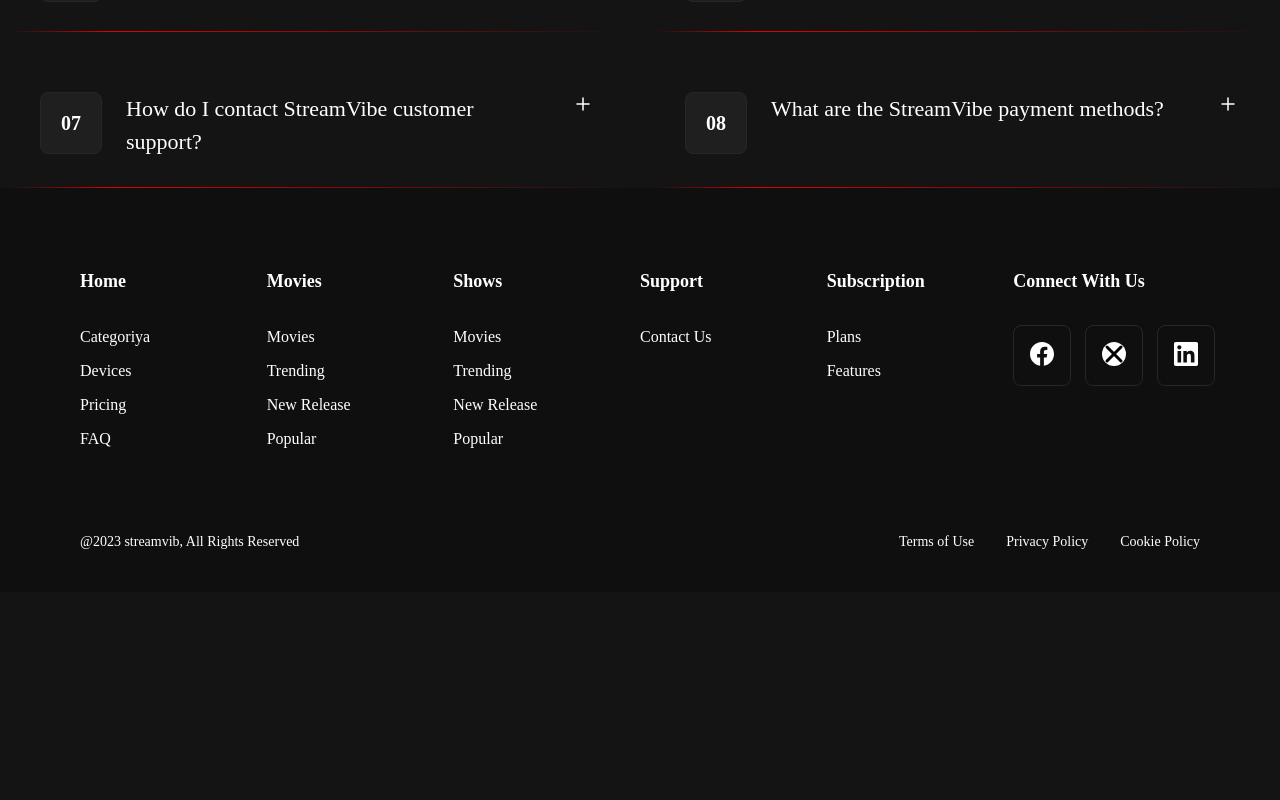
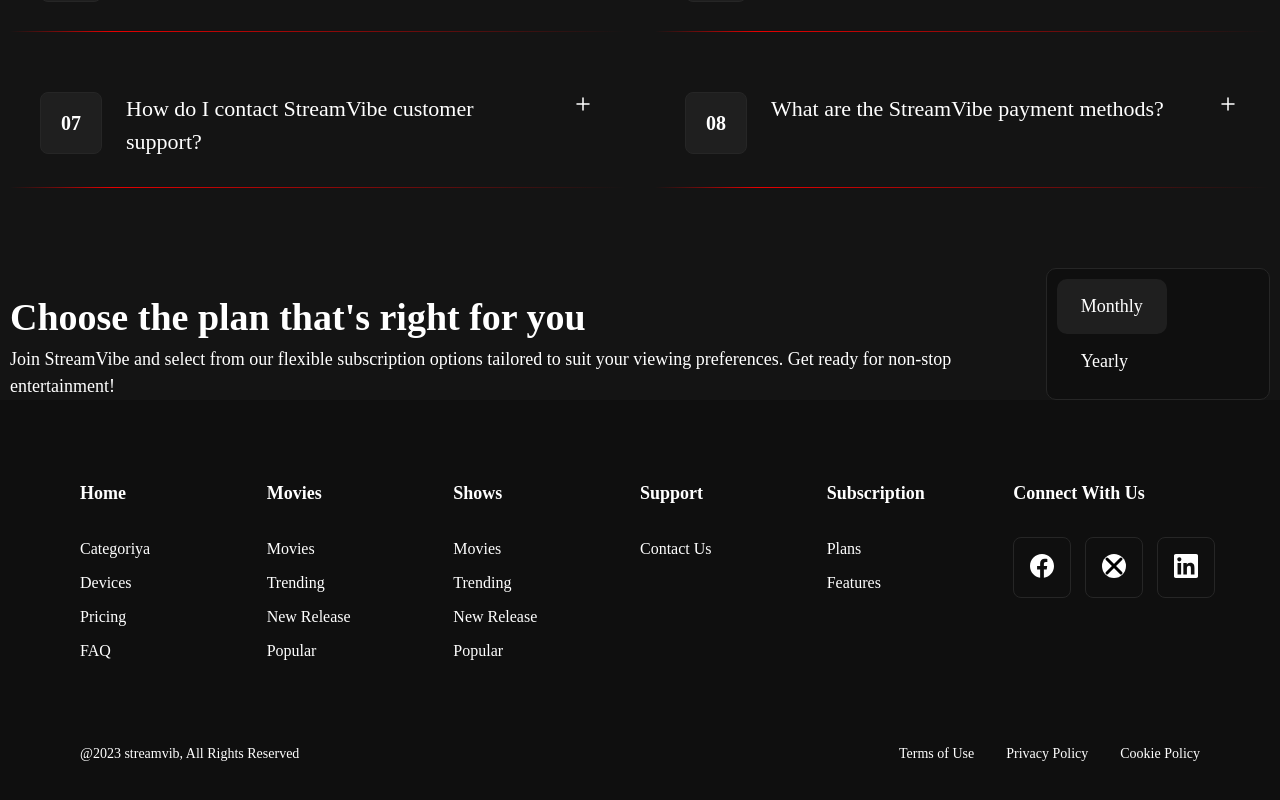
Before and after one commit to DolimovS/movie.uz, a Vue app: page / in a window 1280 px wide. Shown: the part 2757-3557 px from the top of the page. Before the commit the page ends 3349 px from the top, so only its background shows below. Built offline with nearby package versions, Linux system fonts and the light colour scheme; a web font is replaced by a local one.

Commit message:
optimation

```diff
--- a/src/App.vue
+++ b/src/App.vue
@@ -11,9 +11,6 @@
 <script>
 import Footer from './components/Footer.vue';
 import Navbar from './components/Navbar.vue';
-// import Home from './pages/Home.vue';
-// import MoviesOpen from './pages/MoviesOpen.vue';
-// import Support from './pages/Support.vue';
 
   export default {
       name:"App",
--- a/src/pages/ShowsOpen.vue
+++ b/src/components/CardPlan.vue
@@ -1,15 +1,15 @@
 <template>
     <div>
-        <h1>Shows Open Page</h1>
+
     </div>
 </template>
 
 <script>
     export default {
-    name:"ShowsOpen"
+
     }
 </script>
 
-<style  scoped>
+<style>
 
 </style>
--- /dev/null
+++ b/src/components/Plan.vue
@@ -0,0 +1,65 @@
+<template>
+    <div class="plan_container">
+        <Sarlavha :title="plan_title" :description="plan_description"/>
+        <div class="tarif_btn">
+            <button  class="plan_btn" :class="{ btn_active: btn_toggle }"
+        @click="btn_toggle = true">Monthly</button>
+            <button class="plan_btn"  :class="{ btn_active: !btn_toggle }"
+        @click="btn_toggle = false">Yearly</button>
+        </div>
+    </div>
+</template>
+
+<script>
+import Sarlavha from './Sarlavha.vue';
+
+    export default {
+        components:{
+            Sarlavha,
+        },
+        data(){
+            return{
+                plan_title:"Choose the plan that's right for you",
+                plan_description:"Join StreamVibe and select from our flexible subscription options tailored to suit your viewing preferences. Get ready for non-stop entertainment!",
+
+                btn_toggle:true,
+            }
+        }
+    }
+</script>
+
+<style >
+.plan_container{
+    display: flex;
+    align-items: end;
+    justify-content: space-between;
+}
+
+
+.tarif_btn{
+    /* display: flex; */
+    padding: 10px;
+    background-color: #0F0F0F;
+    border-radius: 10px;
+    border: 1px solid #262626
+}
+.plan_btn{
+    font-family: Manrope;
+font-weight: 500;
+font-style: Medium;
+font-size: 18px;
+leading-trim: NONE;
+line-height: 150%;
+letter-spacing: 0%;
+padding: 14px 24px;
+border-radius: 10px;
+background-color: transparent;
+cursor: pointer;
+}
+.btn_active{
+  background: #1F1F1F;
+color: #FFFFFF;
+
+
+}
+</style>
--- a/src/pages/Home.vue
+++ b/src/pages/Home/Home.vue
@@ -14,16 +14,21 @@
             </div>
             <Questions/>
         </div>
+        <div class="plan_page">
+            <Plan/>
+        </div>
     </div>
 </template>
 
+
 <script>
-import HomeCatogoriya from '../components/HomeCatogoriya.vue';
-import HomeSection from '../components/HomeSection.vue';
-import Sarlavha from '../components/Sarlavha.vue';
-import Questions from '../components/Questions.vue';
-import Devices from "../components/Devices.vue"
-import Button from "../components/Button.vue"
+import HomeCatogoriya from '../../components/HomeCatogoriya.vue';
+import HomeSection from '../../components/HomeSection.vue';
+import Sarlavha from '../../components/Sarlavha.vue';
+import Questions from '../../components/Questions.vue';
+import Devices from "../../components/Devices.vue"
+import Button from "../../components/Button.vue"
+import Plan from '../../components/Plan.vue';
 
 
 export default {
@@ -35,6 +40,7 @@ export default {
         Devices,
         Button,
         Questions,
+        Plan,
     },
     data() {
         return {
@@ -101,7 +107,6 @@ export default {
     gap: 20px;
 }
  .decices_product {
-        /* padding-top: 120px; */
         gap: 20px;
     }
     .home {
```
Also changed, not shown: src/router/index.js (+4 -4 lines), src/pages/MoviesOpen/MoviesOpen.vue (renamed from src/pages/MoviesOpen.vue), src/pages/MoviesShows/MoviesShows.vue (renamed from src/pages/MoviesShows.vue), src/pages/Subscription/Subscription.vue (renamed from src/pages/Subscription.vue), src/pages/Support/Support.vue (renamed from src/pages/Support.vue).
